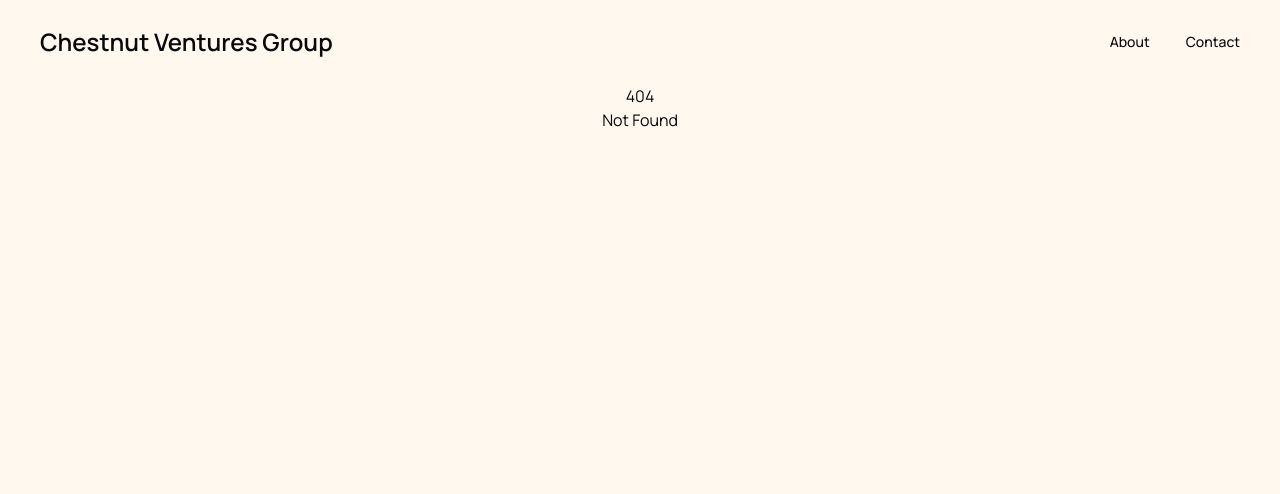
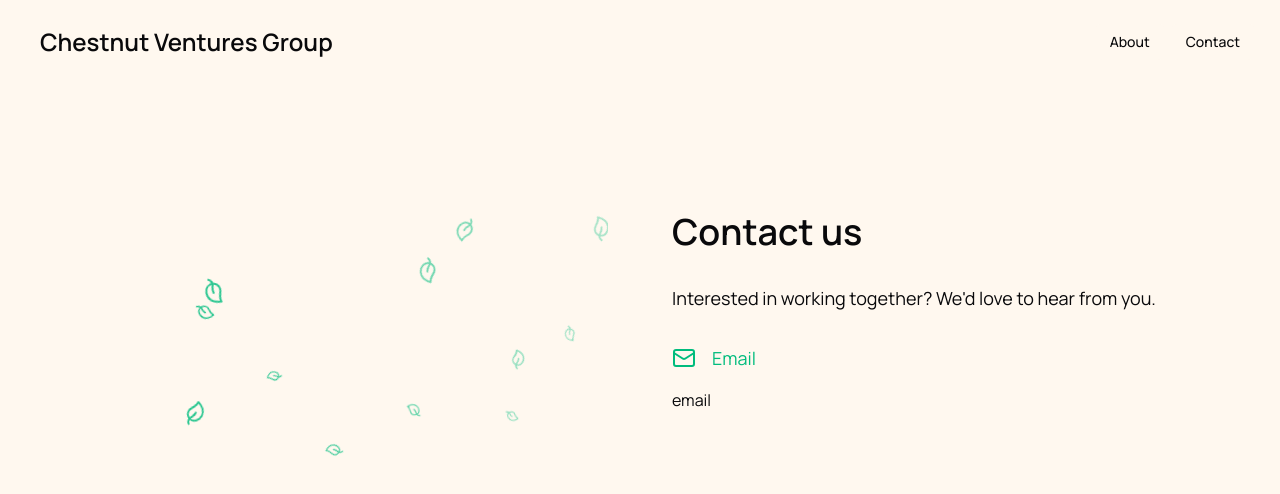
Before and after one commit to genevivef/chestnutventuresgroup.com, a SvelteKit app: page /contact in a window 1280 px wide. Before the commit this address had no page. Shown: the top 494 px of the page. Built offline with nearby package versions, Linux system fonts and the light colour scheme.

Commit message:
Add contact page

```diff
--- a/src/routes/+page.svelte
+++ b/src/routes/+page.svelte
@@ -59,7 +59,6 @@
 
     <Separator />
 
-    <div id="about">
     <Carousel.Root>
         <div class="flex justify-between pb-8">
             <h2 class="text-2xl font-semibold">Portfolio</h2>
@@ -96,7 +95,6 @@
             </Carousel.Item>
         </Carousel.Content>
     </Carousel.Root>
-    </div>
 
     <Separator />
 
--- /dev/null
+++ b/src/routes/contact/+page.svelte
@@ -0,0 +1,99 @@
+<script lang="ts">
+    import { onMount } from "svelte";
+    import MailIcon from "@lucide/svelte/icons/mail";
+    import LeafIcon from "@lucide/svelte/icons/leaf";
+
+    let leaves: {
+        id: number;
+        x: number;
+        y: number;
+        rotation: number;
+        scale: number;
+        speed: number;
+        rotationSpeed: number;
+        verticalDrift: number;
+        opacity: number;
+    }[] = [];
+    let container;
+    let containerHeight = 256;
+    function createLeaf() {
+      return {
+        id: Math.random(),
+        x: -50,
+        y: Math.random() * (containerHeight - 24),
+        rotation: Math.random() * 360,
+        scale: Math.random() * 0.5 + 0.5,
+        speed: Math.random() * 2 + 1,
+        rotationSpeed: Math.random() * 4 - 2,
+        verticalDrift: Math.random() * 0.5 - 0.25,
+        opacity: 1
+      };
+    }
+    function updateLeaves() {
+        leaves = leaves.map(leaf => ({
+            ...leaf,
+            x: leaf.x + leaf.speed,
+            y: leaf.y + leaf.verticalDrift,
+            rotation: leaf.rotation + leaf.rotationSpeed,
+            opacity: Math.max(0, 1 - (leaf.x / 800))
+        })).filter(leaf => leaf.x < 900 && leaf.opacity > 0.05);
+        if (Math.random() < 0.1 && leaves.length < 15) {
+            leaves = [...leaves, createLeaf()];
+        }
+    }
+    let animationFrame: number;
+    onMount(() => {
+        for (let i = 0; i < 5; i++) {
+            leaves = [...leaves, createLeaf()];
+        }
+        function animate() {
+            updateLeaves();
+            animationFrame = requestAnimationFrame(animate);
+        }
+        animate();
+        return () => {
+            if (animationFrame) {
+                cancelAnimationFrame(animationFrame);
+            }
+        };
+    });
+</script>
+
+<div class="max-w-320 w-full flex flex-col gap-16 px-6 md:px-16">
+    <div class="flex flex-row gap-16 py-32">
+        <div class="basis-1/2">
+            <div bind:this={container} class="relative w-full h-64 overflow-hidden rounded-lg">
+                {#each leaves as leaf (leaf.id)}
+                  <LeafIcon
+                        class="text-emerald-500 absolute transition-all duration-100 ease-linear"
+                        style="
+                            left: {leaf.x}px;
+                            top: {leaf.y}px;
+                            transform: rotate({leaf.rotation}deg) scale({leaf.scale});
+                            opacity: {leaf.opacity};
+                        "
+                   />
+                {/each}
+            </div>
+        </div>
+
+        <div class="basis-1/2 flex flex-col gap-8">
+            <h1 class="text-4xl font-semibold">Contact us</h1>
+            <p class="text-lg">Interested in working together? We'd love to hear from you.</p>
+            <div class="flex flex-col gap-4">
+                <div class="text-emerald-500 flex flex-row items-center gap-4">
+                    <MailIcon />
+                    <span class="text-lg">Email</span>
+                </div>
+                <a class="hover:text-emerald-500" href="/contact">email</a>
+            </div>
+        </div>
+    </div>
+</div>
+
+<style>
+    @keyframes float {
+        0%, 100% { transform: translateY(0px); }
+        50% { transform: translateY(-10px); }
+    }
+</style>
```
Lines whose indentation alone changed are shown as unchanged.
